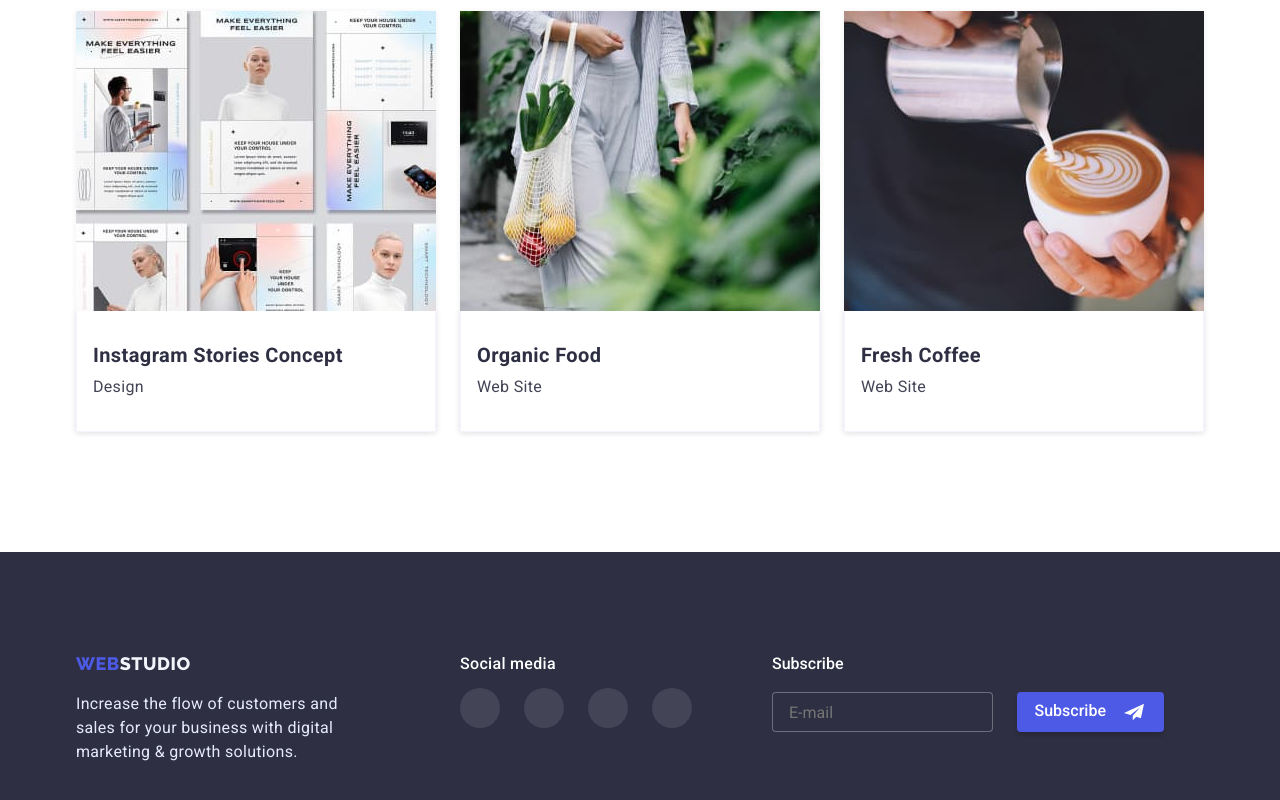
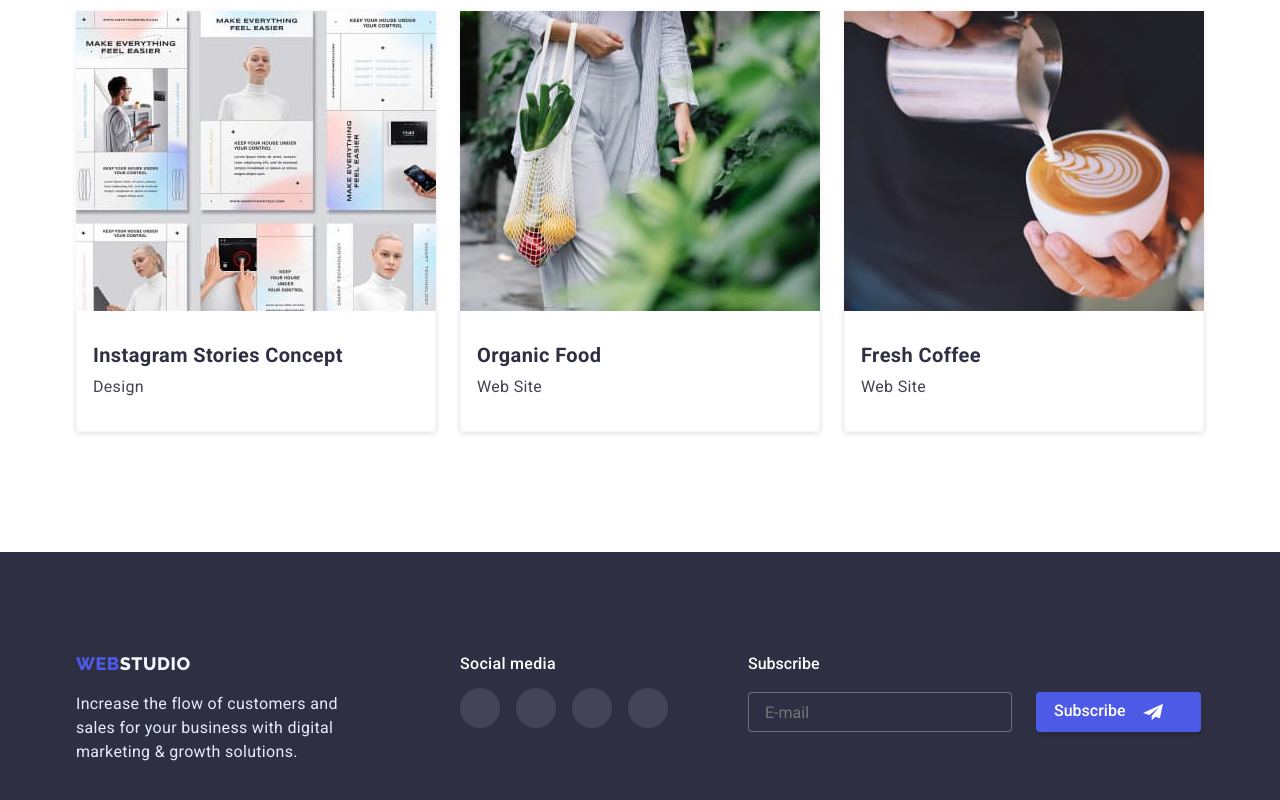
Before and after one commit to MartaNazarkevych/homework6, a plain HTML site: page portfolio.html in a window 1280 px wide. Shown: the part 1217-2017 px from the top of the page. Drawn offline with nearby package versions, Linux system fonts and the light colour scheme.

Commit message:
Updated.html

```diff
--- a/css/portfolio.styles.css
+++ b/css/portfolio.styles.css
@@ -349,7 +349,7 @@
 
 .footer-icon-list {
   display: flex;
-  gap: 24px;
+  gap: 16px;
   margin-top: 12px;
 }
 
@@ -404,7 +404,7 @@
 }
 
 .modal-form-input-email {
-  width: 100%;
+  width: 264px;
   height: 40px;
   background-color: #2e2f42;
   border: 1px solid rgba(255, 255, 255, 0.3);
@@ -413,6 +413,7 @@
   padding-bottom: 8px;
   padding-left: 16px;
   margin-right: 24px;
+  color: #FFFFFF;;
 }
 
 .btn-subscribe {
--- a/css/styles.css
+++ b/css/styles.css
@@ -481,7 +481,7 @@
 
 .footer-icon-list {
   display: flex;
-  gap: 24px;
+  gap: 16px;
   margin-top: 12px;
 }
 
@@ -536,7 +536,7 @@
 }
 
 .modal-form-input-email {
-  width: 100%;
+  width: 264px;
   height: 40px;
   background-color: #2e2f42;
   border: 1px solid rgba(255, 255, 255, 0.3);
@@ -545,6 +545,7 @@
   padding-bottom: 8px;
   padding-left: 16px;
   margin-right: 24px;
+  color: #FFFFFF;
 }
 
 .btn-subscribe {
@@ -593,7 +594,7 @@
 .modal {
   position: absolute;
   width: 408px;
-  height: 576px;
+  min-height: 576px;
   top: 50%;
   left: 50%;
   transform: translate(-50%, -50%);
@@ -632,11 +633,13 @@
   fill: white;
 }
 
+
 /* =============================Modal Form===================================== */
 
 .modal-form {
   display: flex;
   flex-direction: column;
+  margin-top: 8px;
 }
 
 .modal-form-input {
@@ -654,7 +657,6 @@
   font-weight: 400;
   line-height: 1.1;
   color: #8e8f99;
-  margin-top: 8px;
 }
 
 .madal-window-title {
@@ -663,7 +665,7 @@
   font-size: 16px;
   line-height: 1.5;
   text-align: center;
-  margin-bottom: 8px;
+  margin-bottom: 6px;
 }
 
 .modal-form-wrapper {
@@ -694,7 +696,6 @@
 .modal-form-comment {
   width: 360px;
   height: 120px;
-
   margin-top: 4px;
   padding-top: 8px;
   padding-left: 16px;
@@ -762,7 +763,8 @@
   font-weight: 500;
   font-size: 16px;
   line-height: 1.5;
-  width: 50%;
+  width: 169px;
+  height: 56px;
   background-color: var(--accent-color);
   box-shadow: 0px 4px 4px rgba(0, 0, 0, 0.15);
   border-radius: 4px;
```
Also changed, not shown: index.html (+1 -1 lines).
